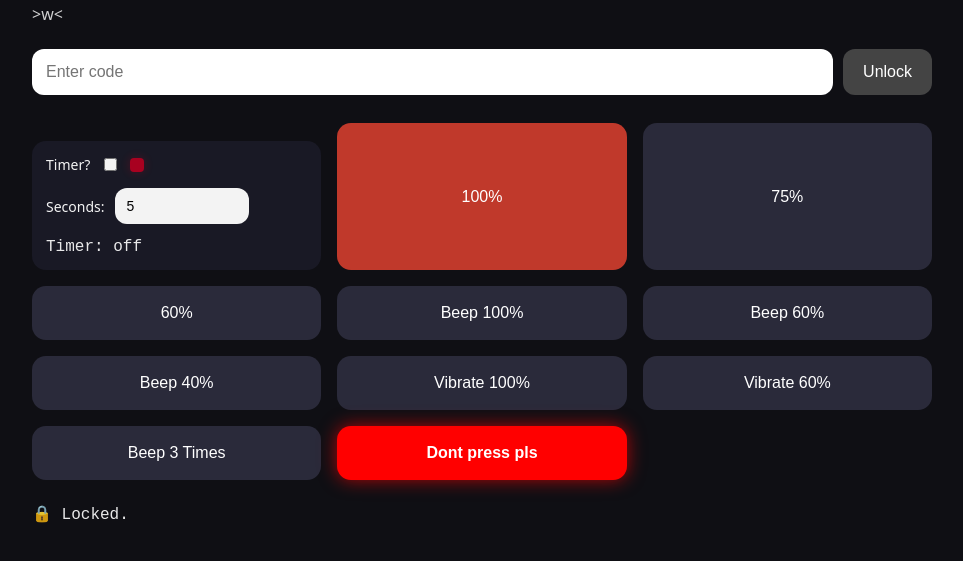
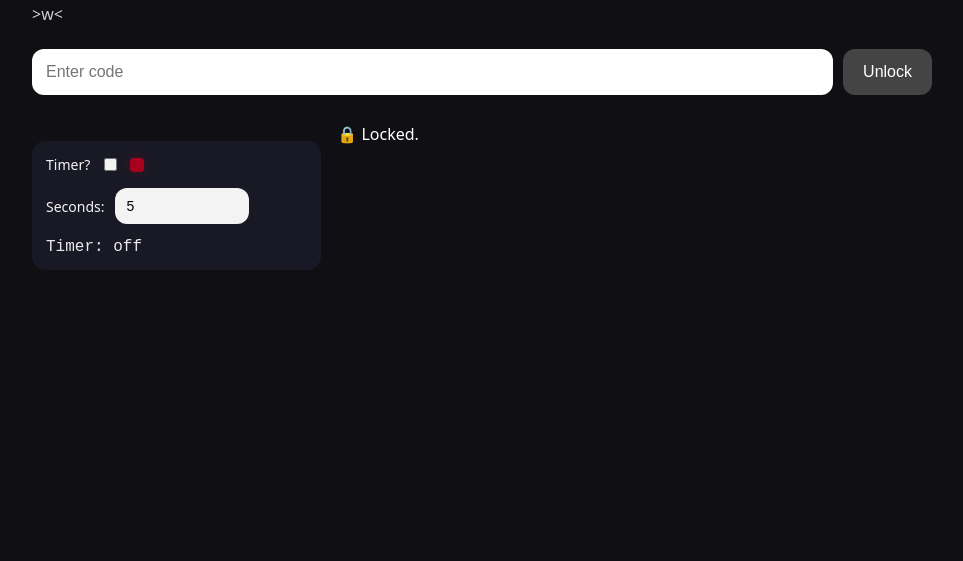
Before and after one commit to mikulover69/HATSUINE_MIKU, a plain HTML site: page index.html in a window 1280 px wide. Shown: the part 99-660 px from the top of the page, without its empty margins (158-1121 px from the left). Drawn offline with Linux system fonts and the light colour scheme.

Commit message:
Update index.html

```diff
--- a/index.html
+++ b/index.html
@@ -74,30 +74,6 @@
     button:disabled {
       opacity: 0.4;
       cursor: not-allowed;
-    }
-
-    /* 🔴 Normal danger */
-    button.danger {
-      background: #c0392b;
-    }
-
-    /* 🔥 SUPER RED */
-    button.super-danger {
-      background: #ff0000;
-      box-shadow: 0 0 18px #ff0000aa;
-      font-weight: 700;
-    }
-
-    button.super-danger:hover:not(:disabled) {
-      box-shadow: 0 0 28px #ff0000cc;
-      transform: translateY(-3px) scale(1.02);
-    }
-
-    .status {
-      margin-top: 24px;
-      font-family: ui-monospace, monospace;
-      white-space: pre-wrap;
-      opacity: 0.9;
     }
 
     /* ⏱ Timer UI */
@@ -179,21 +155,6 @@
 
   <script src="./script.js"></script>
 
-    <button class="danger" data-hook="hook1">100%</button>
-    <button data-hook="hook2">75%</button>
-    <button data-hook="hook3">60%</button>
-
-    <button data-hook="hook4">Beep 100%</button>
-    <button data-hook="hook5">Beep 60%</button>
-    <button data-hook="hook6">Beep 40%</button>
-
-    <button data-hook="hook7">Vibrate 100%</button>
-    <button data-hook="hook8">Vibrate 60%</button>
-    <button data-hook="hook9">Beep 3 Times</button>
-
-    <button class="super-danger" data-hook="hook10">Dont press pls</button>
-  </div>
-
   <div class="status" id="status">🔒 Locked.</div>
 
 
```
